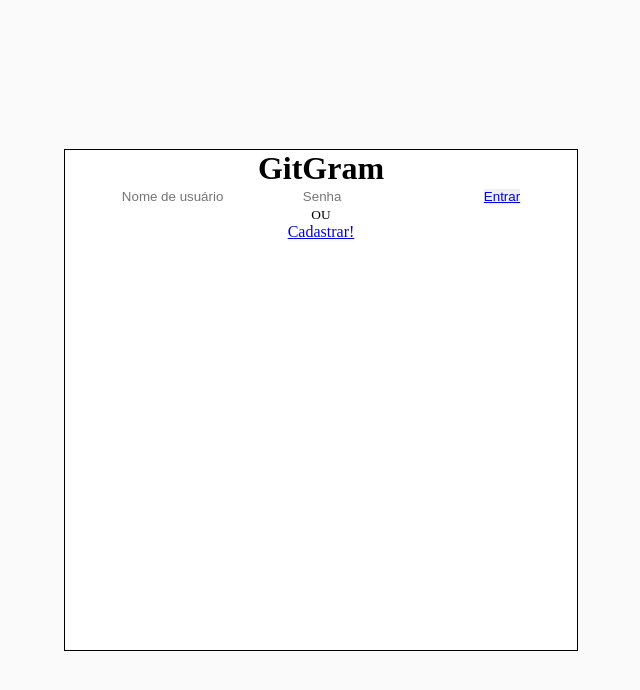
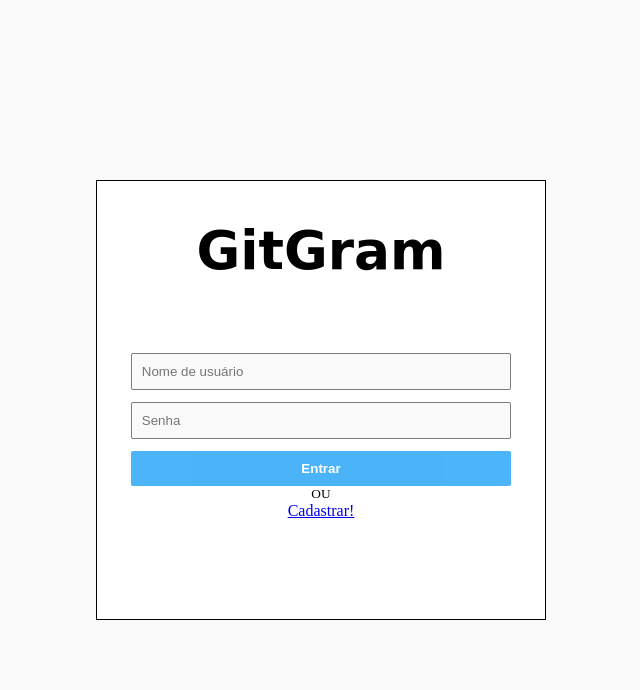
Before and after one commit to NuadaEP/gitgram, a plain HTML site: page index.html in a window 1280 px wide. Shown: the whole page, without its empty margins (319-959 px from the left). Drawn offline with Linux system fonts and the light colour scheme.

Commit message:
styling input and button

```diff
--- a/index.html
+++ b/index.html
@@ -15,17 +15,14 @@
       <form class="form-content">
         <input type="text" placeholder="Nome de usuário" class="input-text" />
         <input type="password" placeholder="Senha" class="input-text" />
-        <button class="submit-button">
-          <a href="users.html">Entrar</a>
-        </button>
+        <button class="disabled submit-button">Entrar</button>
       </form>
 
       <div class="or-content">
         <hr />
         <small>OU</small>
+        <a href="regiter.html">Cadastrar!</a>
       </div>
-
-      <a href="regiter.html">Cadastrar!</a>
     </div>
   </body>
 </html>
--- a/styles.css
+++ b/styles.css
@@ -16,29 +16,77 @@ body {
   background-color: #fafafa;
 }
 
+input:focus {
+  border: 0.1px solid rgba(0, 0, 0, 0.9);
+  outline: none;
+}
+
 .content {
   border: 1px solid black;
   background-color: white;
 
-  width: 40%;
-  height: 500px;
+  width: 35%;
+  height: 400px;
 
   display: flex;
   align-items: center;
   flex-direction: column;
+  justify-content: center;
+
+  padding-top: 3%;
 }
 
 .logo-content {
+  flex: 1;
+}
+
+.logo-content > h1 {
+  font-family: "Brush Script MT", "Brush Script Std", cursive;
+  font-size: 40pt;
 }
 
 .form-content {
+  flex: 1;
+  display: flex;
+  flex-direction: column;
+  align-items: center;
+  justify-content: space-between;
+
+  width: 100%;
 }
 
 .input-text {
+  background-color: #fafafa;
+  border: 0.1px solid rgba(0, 0, 0, 0.5);
+  border-radius: 2px;
+
+  width: 80%;
+
+  padding: 10px;
 }
 
 .submit-button {
+  width: 85%;
+  padding: 10px 0;
+  background-color: #0095f6;
+  color: white;
+  font-weight: bold;
+  border-radius: 2px;
+}
+
+.submit-button:hover {
+  cursor: pointer;
+}
+
+.disabled,
+.disabled:hover {
+  opacity: 0.7;
+  cursor: default;
 }
 
 .or-content {
+  flex: 1;
+  display: flex;
+  flex-direction: column;
+  align-items: center;
 }
```
